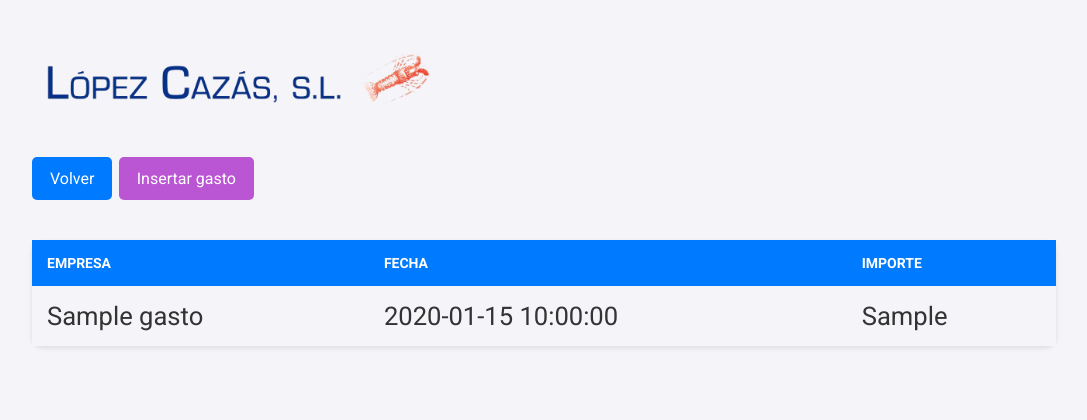
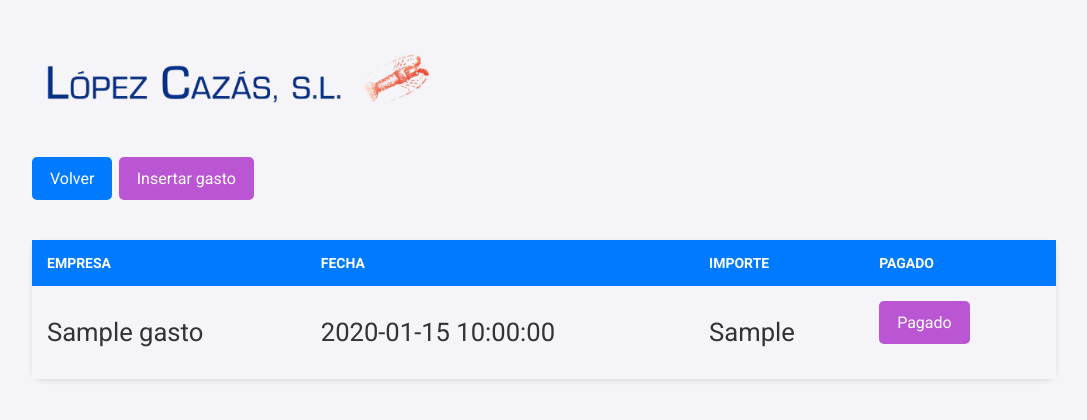
Before and after one commit to davidlopezcasas/myapp, a Flask app: page /gastos in a window 1280 px wide. Shown: the top 420 px of the page, without its empty margins (96-1183 px from the left). Run offline with Flask 3, Linux system fonts and the light colour scheme; a user stored in the database is signed in; tables that the repository leaves empty or names only in its code hold one stand-in row (values such as "Sample post"); data that the repository does not hold is empty.

Commit message:
v2.2 Mensaje confirmacion eliminacion albaran y "Pagados en gastos"

```diff
--- a/app.py
+++ b/app.py
@@ -240,20 +240,21 @@ def create_gasto():
     connection = get_db_connection()
     if request.method == 'POST':
         nombreempresa = request.form['nombreempresa']
-        importe = request.form['importe']
+        importe_aux = (request.form['importe']).replace(",", ".")
+        importe = float(importe_aux)
         fecha = request.form['fecha']
 
         try:
             with connection.cursor() as cursor:
                 # Insertar albarán
                 cursor.execute(
-                    "INSERT INTO gasto (nombreempresa, importe, fecha) VALUES (%s, %s, %s)",
+                    "INSERT INTO gasto (nombreempresa, importe, fecha, pagado) VALUES (%s, %s, %s, 0)",
                     (nombreempresa, importe, fecha)
                 )
             connection.commit()
         finally:
             connection.close()
-        return redirect(url_for('index'))
+        return redirect(url_for('ver_gastos'))
 
     with connection.cursor() as cursor:
         cursor.execute("SELECT * FROM empresasgastos")
@@ -546,6 +547,25 @@ def toggle_pagada(factura_id):
     connection.close()
     return redirect(url_for('ver_facturas'))
 
+@app.route('/toggle_pagado/<int:gasto_id>', methods=['POST'])
+@login_required
+def toggle_pagado(gasto_id):
+    connection = get_db_connection()
+    with connection.cursor() as cursor:
+        cursor.execute("SELECT pagado FROM gasto WHERE gasto_id = %s", (gasto_id,))
+        result = cursor.fetchone()
+
+        if result:
+            new_status = not result['pagado']
+            cursor.execute("UPDATE gasto SET pagado = %s WHERE gasto_id = %s", (new_status, gasto_id))
+            connection.commit()
+            flash('Estado de pago actualizado correctamente.')
+        else:
+            flash('Gasto no encontrado.')
+
+    connection.close()
+    return redirect(url_for('ver_gastos'))
+
 
 
 
--- a/templates/create_gasto.html
+++ b/templates/create_gasto.html
@@ -14,7 +14,7 @@
         <input type="date" id="fecha" name="fecha" required><br>
 
         <label for="importe">Importe:</label>
-        <input type="number" id="importe" name="importe" required><br>
+        <input type="text" id="importe" name="importe" required><br>
 
         <button type="submit">Guardar Gasto</button>
     </form>
--- a/templates/index.html
+++ b/templates/index.html
@@ -88,6 +88,9 @@
 </div>
 
 <script>
+function confirmDelete() {
+    return confirm('¿Estás segura de que deseas eliminar este albarán?');
+}
 document.addEventListener('DOMContentLoaded', function () {
     const costesModal = document.getElementById('costes-modal');
     const costesForm = document.getElementById('costes-form');
--- a/templates/ver_gastos.html
+++ b/templates/ver_gastos.html
@@ -15,16 +15,45 @@
             <th>EMPRESA</th>
             <th>Fecha</th>
             <th>Importe</th>
+            <th>Pagado</th>
         </tr>
         {% for gasto in gastos %}
         <tr>
             <td>{{ gasto.nombreempresa }}</td>
             <td>{{ gasto.fecha }}</td>
             <td>{{ gasto.importe }}</td>
+            <td>
+                    <!-- Acción para marcar como pagada o no pagada -->
+                    <a href="#"
+                       class="btn {% if gasto.pagado %}ssbtn{% else %}sabtn{% endif %}"
+                       onclick="togglePagado('{{ gasto.gasto_id }}', this); return false;">
+                        {% if gasto.pagado %}
+                        Pagado
+                        {% else %}
+                        No pagado
+                        {% endif %}
+                    </a>
+                </td>
         </tr>
         {% endfor %}
     </table>
 </div>
+
+<script>
+    function togglePagado(gastoId, element) {
+        const xhr = new XMLHttpRequest();
+        xhr.open('POST', `/toggle_pagado/${gastoId}`);
+        xhr.setRequestHeader('Content-Type', 'application/x-www-form-urlencoded');
+        xhr.onload = function() {
+            if (xhr.status === 200) {
+                location.reload();
+            } else {
+                alert('Hubo un problema al intentar actualizar el estado.');
+            }
+        };
+        xhr.send();
+    }
+</script>
 
 <style>
 .titulo-imagen {
```
